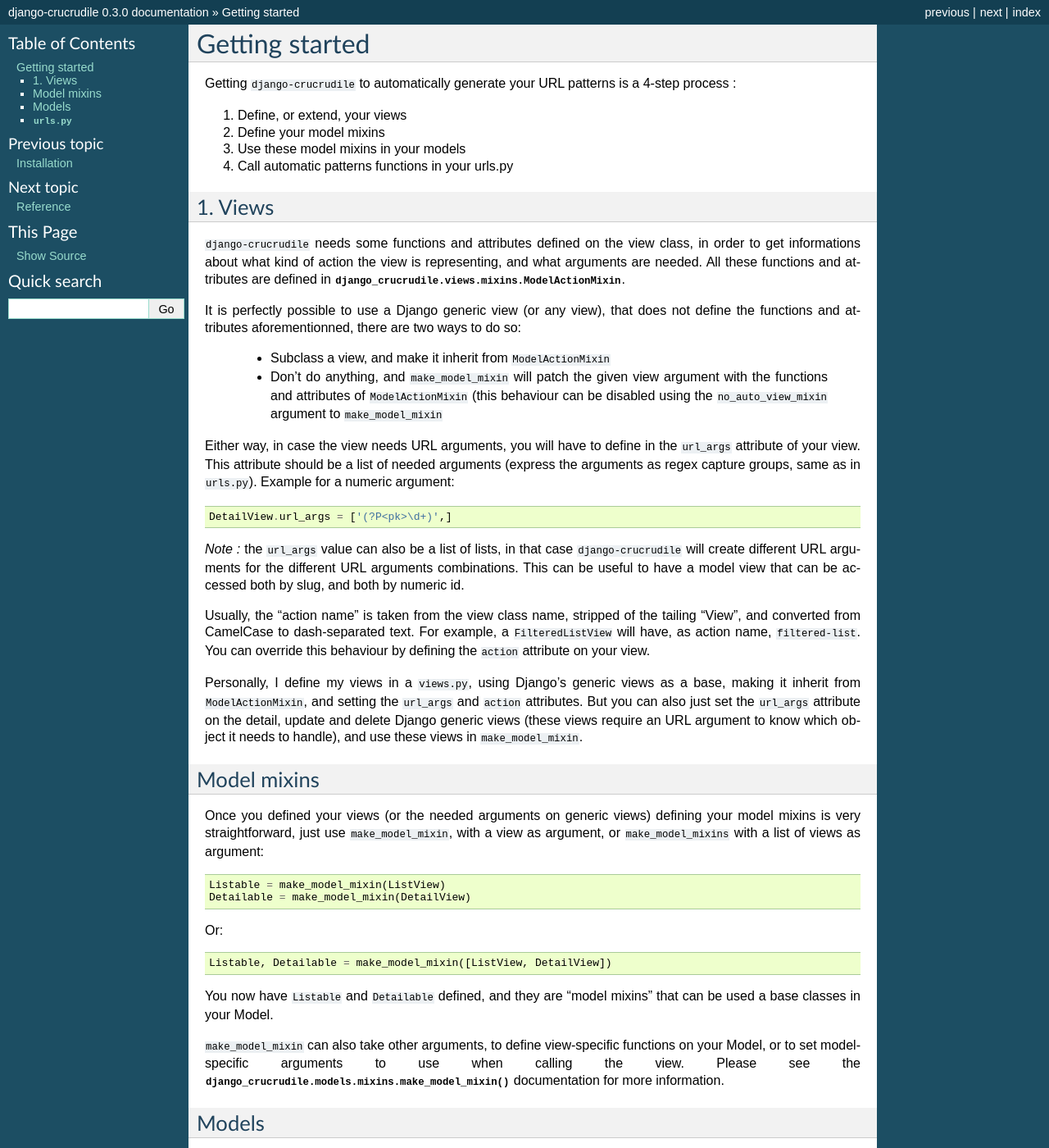
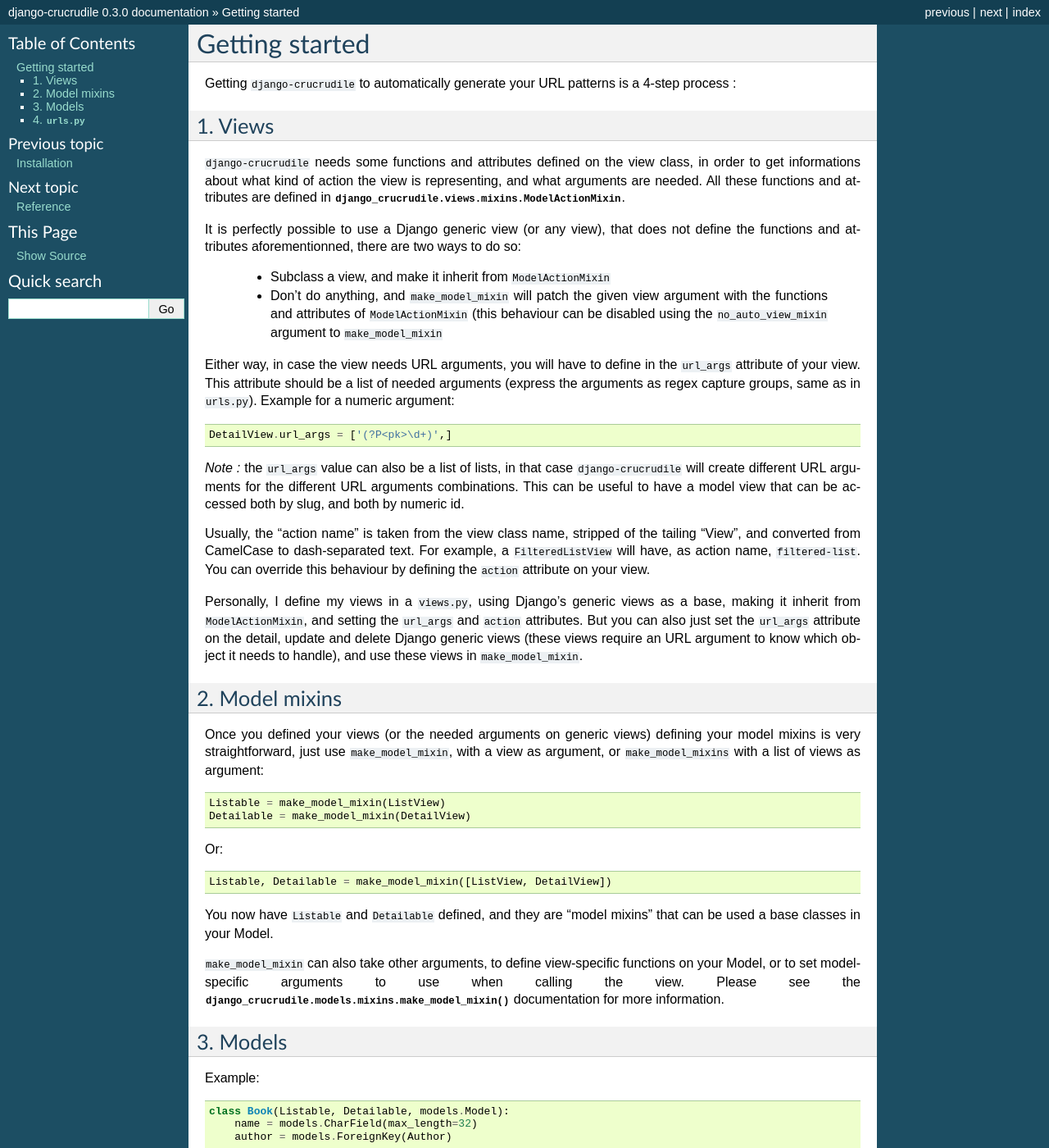
Before and after one commit to pstch/django-crucrudile, a Sphinx documentation site: the page built from docs/gettingstarted.txt, in a window 1280 px wide and 1400 px high. Shown: the whole window at 82% size. Built offline with Sphinx 7.4.7, drawn with Linux system fonts in a browser that asks for light colours.

Commit message:
Update gettingstarted.txt

```diff
--- a/docs/gettingstarted.txt
+++ b/docs/gettingstarted.txt
@@ -3,11 +3,6 @@
 
 Getting ``django-crucrudile`` to automatically generate your URL
 patterns is a 4-step process :
-
-1. Define, or extend, your views
-2. Define your model mixins
-3. Use these model mixins in your models
-4. Call automatic patterns functions in your urls.py
 
 1. Views
 --------
@@ -51,7 +46,7 @@
 know which object it needs to handle), and use these views in
 ``make_model_mixin``.
 
-Model mixins
+2. Model mixins
 ------------
 
 Once you defined your views (or the needed arguments on generic views) defining your model mixins is very
@@ -70,7 +65,7 @@
 
 ``make_model_mixin`` can also take other arguments, to define view-specific functions on your Model, or to set model-specific arguments to use when calling the view. Please see the :func:`django_crucrudile.models.mixins.make_model_mixin` documentation for more information.
 
-Models
+3. Models
 ------
 
 Example::
@@ -82,7 +77,7 @@
 
 Your ``Book`` now inherits functions from ``AutoPatternsMixin`` (the base class for model mixins), that you can use to get the model's URL patterns. See the :class:`django_crucrudile.models.mixins.AutoPatternsMixin` documentation for more information.
 
-``urls.py``
+4. ``urls.py``
 -----------
 
 To get the list of `url` objects for a specific Model (here ``Book``), you can use ``Book.get_url_patterns``, and use the return value of this function in your ``urls.py``::
```
